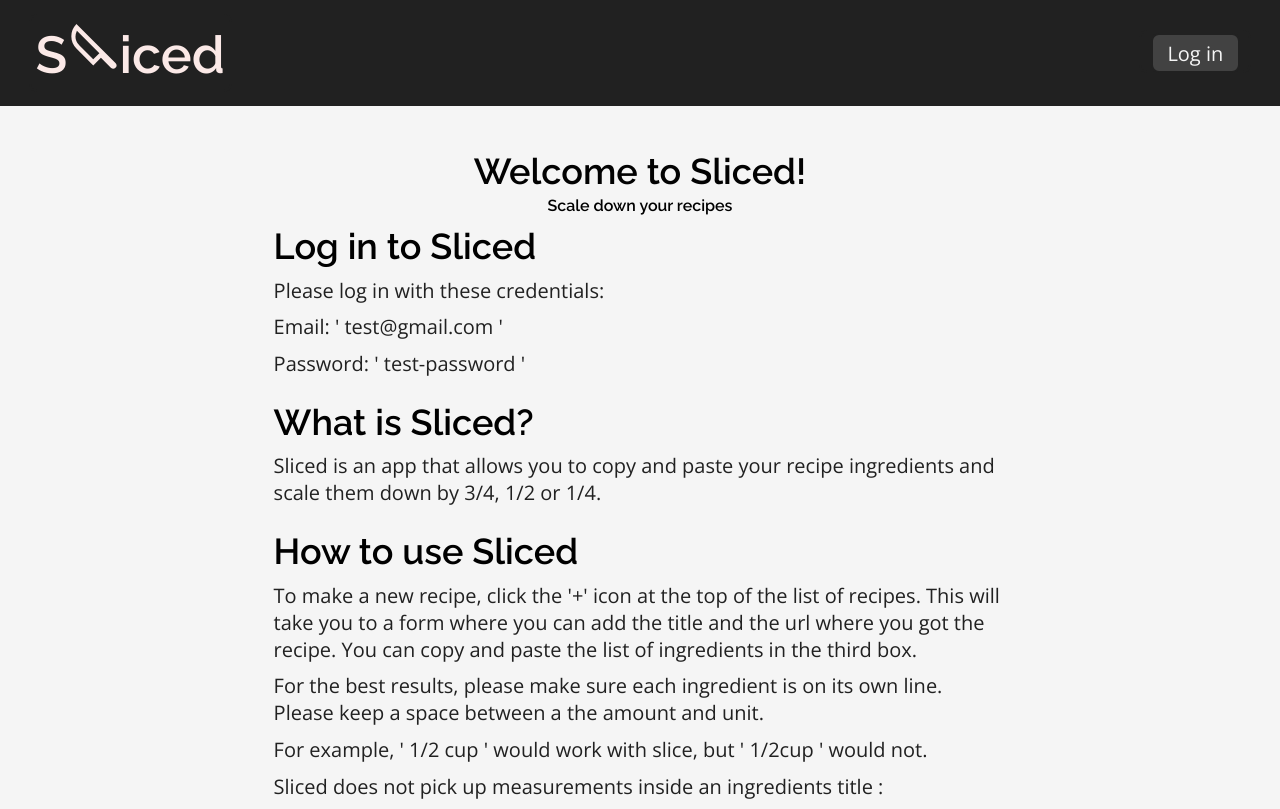
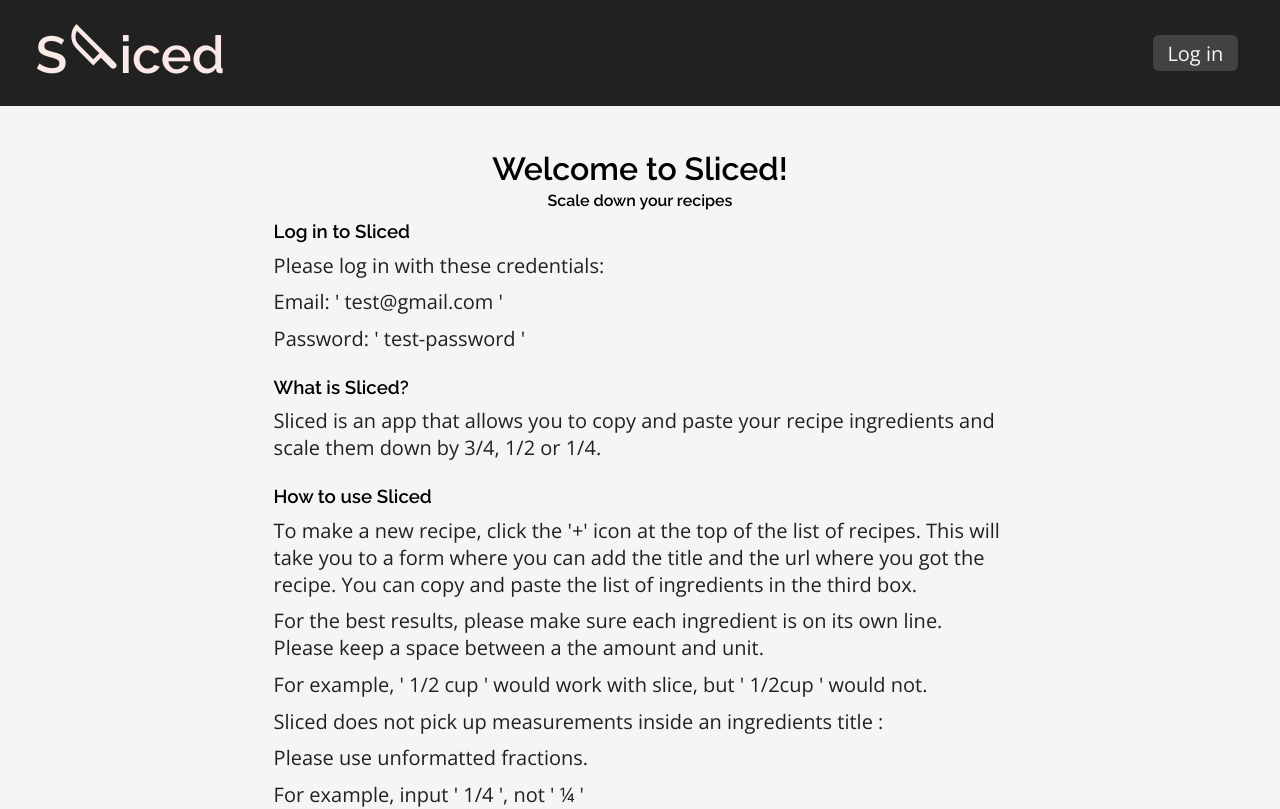
Before and after one commit to rachelrly/sliced-client, a React (Create React App) app: page / in a window 1280 px wide. Shown: the top 809 px of the page. Built offline with nearby package versions, Linux system fonts and the light colour scheme.

Commit message:
deploy styles

```diff
--- a/src/components/LandingPage/LandingPage.css
+++ b/src/components/LandingPage/LandingPage.css
@@ -47,7 +47,7 @@ article{
 
 
 @media all and (min-width: 600px){
- h3, .landing_title{
+  .landing_title{
         font-size: var(--fontsize--tablet--lg);
     }
 }
--- a/src/index.css
+++ b/src/index.css
@@ -9,7 +9,7 @@
   --fontsize--sm: 16px;
   --fontsize--med: 20px;
   --fontsize--lg: 26px;
-  --fontsize--tablet--lg: 36px;
+  --fontsize--tablet--lg: 32px;
   --font--open-sans: 'Open Sans', sans-serif;
 
   --colors--light: #F5F5F5;
```
